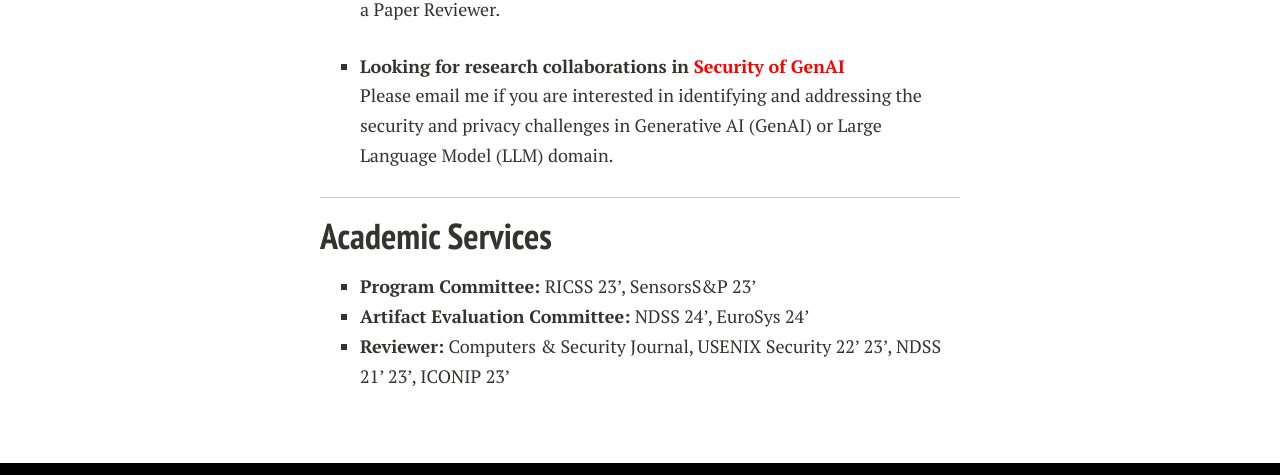
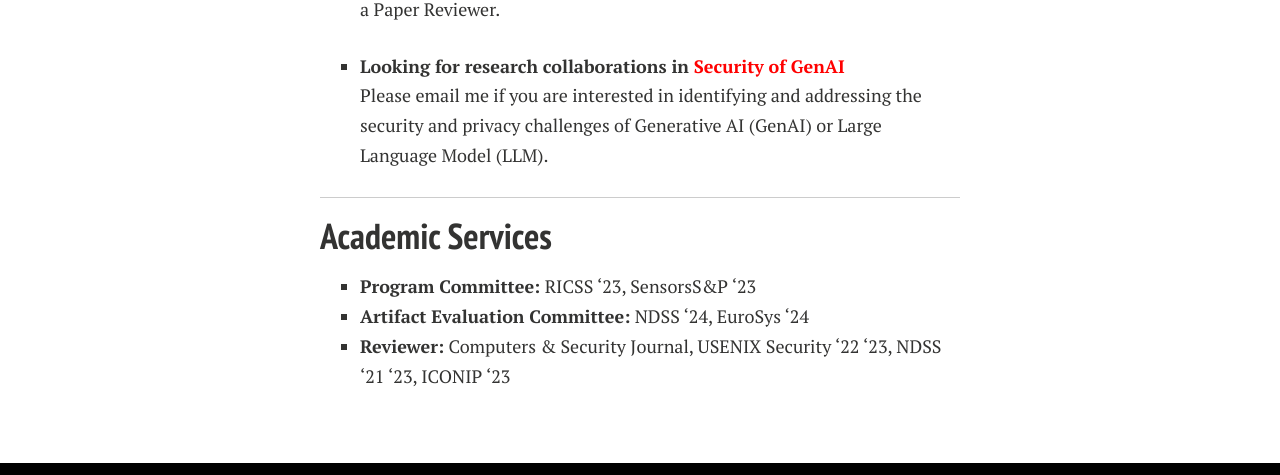
Before and after one commit to aolind/aolind.github.io, a Jekyll site: the page built from index.md, in a window 1280 px wide. Shown: the part 458-933 px from the top of the page. Built offline with Jekyll 4.4.1, drawn with Linux system fonts in a browser that asks for light colours; nearby versions of some CDN libraries; comment, search, counter and statistics services are not loaded; a style sheet for code colours, icons or effects is not loaded; our own code applies the rules of GitHub Pages for plain Markdown files.

```diff
--- a/index.md
+++ b/index.md
@@ -10,12 +10,12 @@ Here is **Aolin Ding**. I am a research associate principal in [<font color='007
 Always volunteer to serve on Conference/Journal Program Committee or as a Paper Reviewer.
 
 - **Looking for research collaborations in <font color='red'>Security of GenAI</font>**\
-Please email me if you are interested in identifying and addressing the security and privacy challenges in Generative AI (GenAI) or Large Language Model (LLM) domain.
+Please email me if you are interested in identifying and addressing the security and privacy challenges of Generative AI (GenAI) or Large Language Model (LLM).
 
 ---
 
 ## Academic Services
 
-- **Program Committee:** RICSS 23', SensorsS&P 23'
-- **Artifact Evaluation Committee:** NDSS 24', EuroSys 24'
-- **Reviewer:** Computers & Security Journal, USENIX Security 22' 23', NDSS 21' 23', ICONIP 23'
+- **Program Committee:** RICSS '23, SensorsS&P '23
+- **Artifact Evaluation Committee:** NDSS '24, EuroSys '24
+- **Reviewer:** Computers & Security Journal, USENIX Security '22 '23, NDSS '21 '23, ICONIP '23
```
Also changed, not shown: publications.md (+4 -4 lines).
